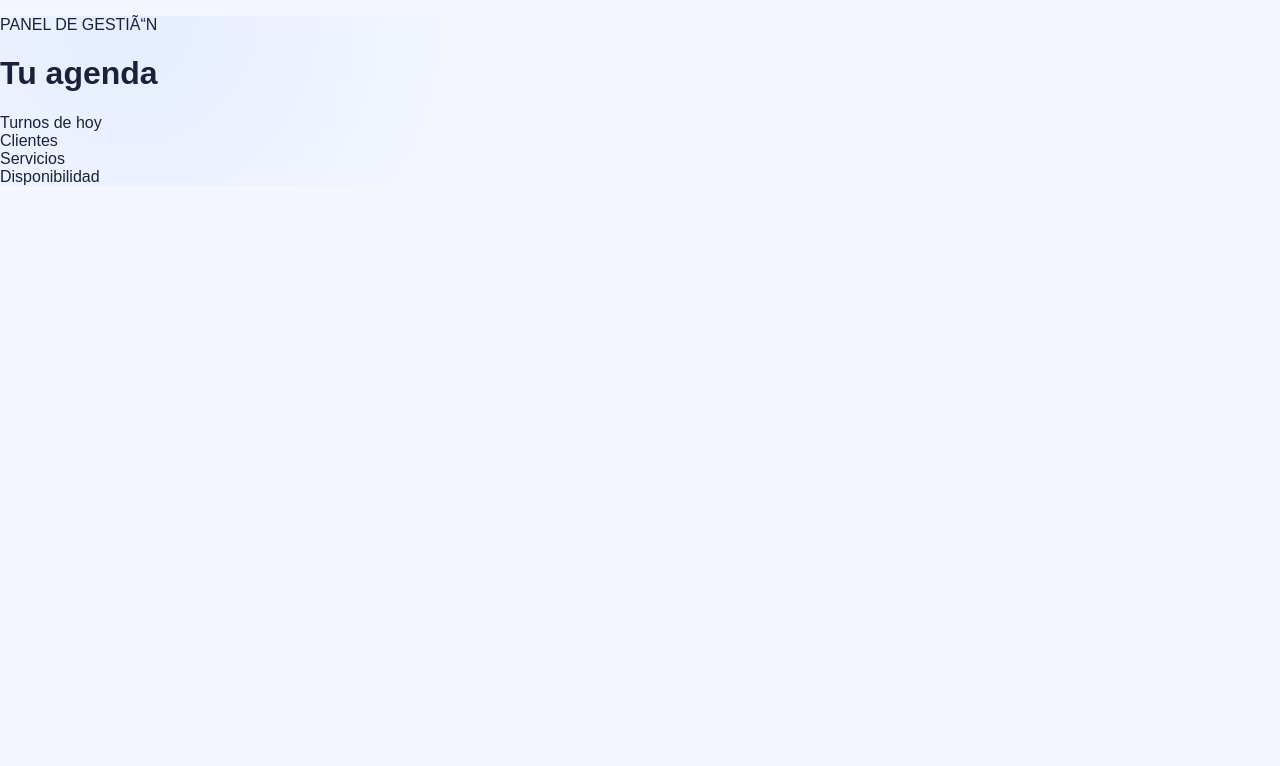
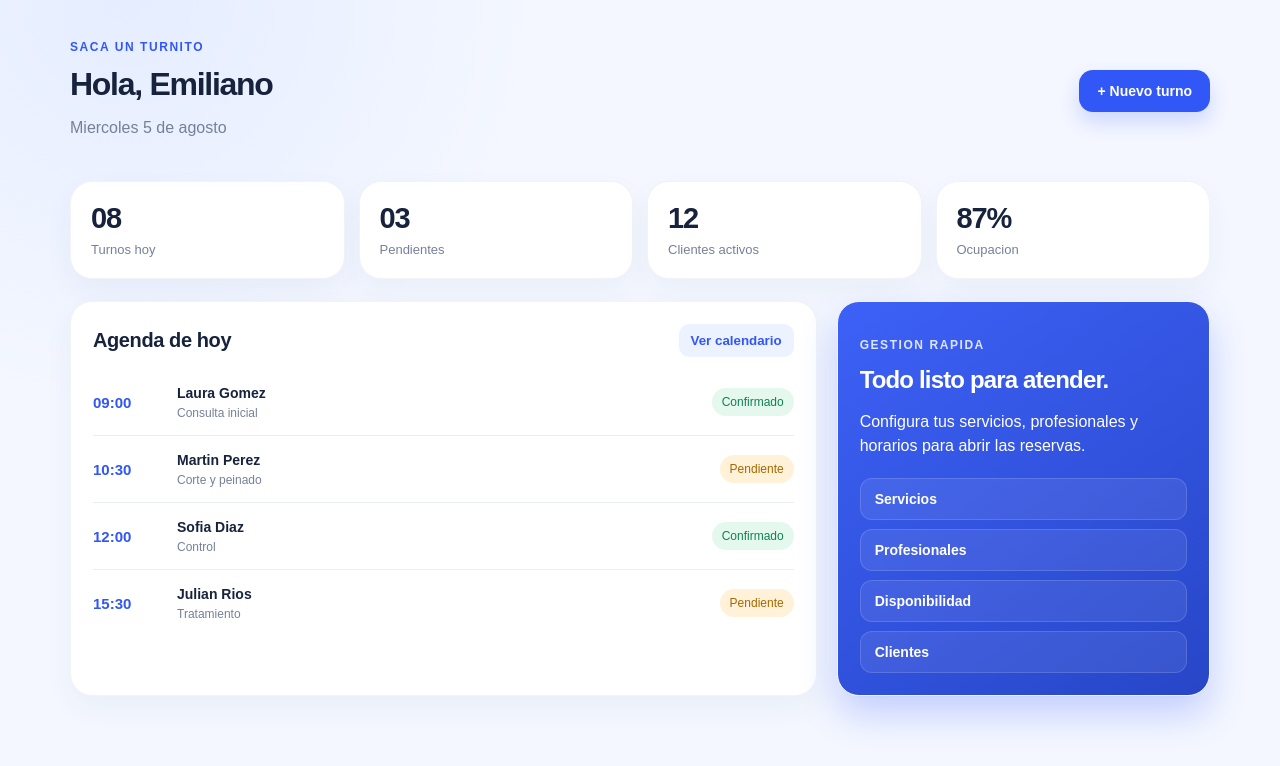
Before and after one commit to ceciliapazyemilianovillagra-cpu/sacaunturnito, a Next.js app: page /panel in a window 1280 px wide. Shown: the top 766 px of the page. Built offline with nearby package versions, Linux system fonts and the light colour scheme.

Commit message:
Renueva la identidad visual de SACA UN TURNITO

```diff
--- a/app/panel/page.tsx
+++ b/app/panel/page.tsx
@@ -1 +1,2 @@
-export default function Panel(){return <main><p className="eyebrow">PANEL DE GESTIÃ“N</p><h1>Tu agenda</h1><section className="grid"><article>Turnos de hoy</article><article>Clientes</article><article>Servicios</article><article>Disponibilidad</article></section></main>}
+const turns=[['09:00','Laura Gomez','Consulta inicial','Confirmado'],['10:30','Martin Perez','Corte y peinado','Pendiente'],['12:00','Sofia Diaz','Control','Confirmado'],['15:30','Julian Rios','Tratamiento','Pendiente']];
+export default function Panel(){return <main className="app-shell"><header className="page-header"><div><p className="brand">SACA UN TURNITO</p><h1>Hola, Emiliano</h1><p className="muted">Miercoles 5 de agosto</p></div><a className="primary-link" href="/reservar">+ Nuevo turno</a></header><section className="stat-grid">{[['08','Turnos hoy'],['03','Pendientes'],['12','Clientes activos'],['87%','Ocupacion']].map(([n,l])=><article className="card stat-card" key={l}><strong>{n}</strong><span>{l}</span></article>)}</section><section className="dashboard-grid"><article className="card agenda-card"><div className="card-heading"><h2>Agenda de hoy</h2><button className="soft-button">Ver calendario</button></div><div className="appointment-list">{turns.map(t=><div key={t[0]} className="appointment"><b className="appointment-time">{t[0]}</b><div><strong className="appointment-name">{t[1]}</strong><small className="appointment-service">{t[2]}</small></div><span className={`badge ${t[3]==='Confirmado'?'badge-confirmed':'badge-pending'}`}>{t[3]}</span></div>)}</div></article><aside className="card quick-card"><p className="brand">GESTION RAPIDA</p><h2>Todo listo para atender.</h2><p>Configura tus servicios, profesionales y horarios para abrir las reservas.</p><div className="quick-links">{['Servicios','Profesionales','Disponibilidad','Clientes'].map(x=><a href="#" key={x}>{x}</a>)}</div></aside></section></main>}
```
